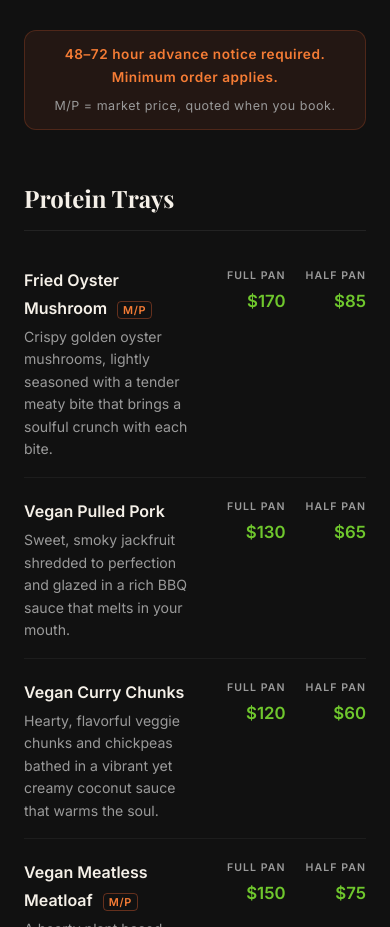
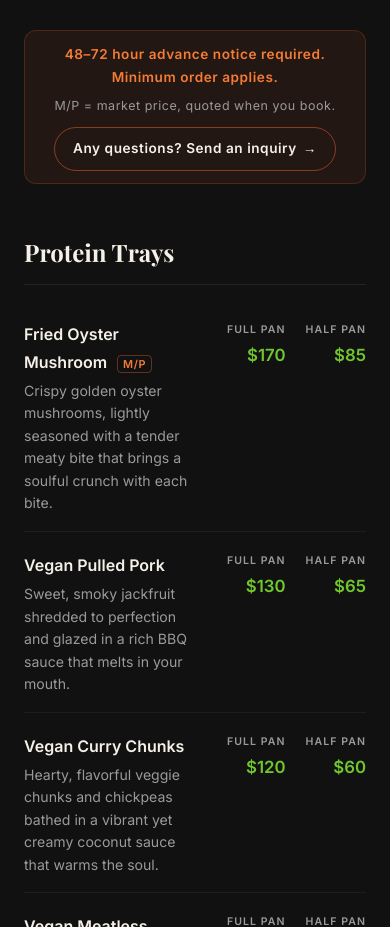
Before and after one commit to Moonwalker5823/Veganish, a website built with Vite: page index.html in a window 390 px wide. Shown: the part 7860-8787 px from the top of the page. Built offline with nearby package versions, Linux system fonts and the light colour scheme; a web font is replaced by a local one.

Commit message:
Put a catering inquiry link at the top of the section
Nate asked for an obvious way to ask a question on arriving at the catering
menu. There was already a full CTA with email and phone, but it's at the foot of
the section - past four tray categories, the soups, sauces, desserts, brunch
list and the photo grid - so anyone with a question had to read the whole menu
to find it.

This goes in the notice box that already carries the 48-72 hour terms, since
that's the "before you book" furniture and it sits directly under the header.
Straight to mailto with a Catering inquiry subject so it lands sorted.

Cream rather than another orange: the box's own text is --orange, so a link in
the same colour wouldn't separate from it. Cream measures 16.1:1 on the tinted
plate. Pill-shaped and 44px tall to match the site's other controls - as plain
inline text it was a ~20px target.

Checked 320-1440: inside the box and the viewport at every width, wrapping to
two lines at 320 and 360 where the label is wider than the box, target never
under 44px.

```diff
--- a/src/sections/catering.js
+++ b/src/sections/catering.js
@@ -23,6 +23,13 @@ export function renderCatering() {
       <p class="catering-terms reveal">
         <strong>${esc(cateringIntro.terms)}</strong>
         <span class="catering-legend">M/P = market price, quoted when you book.</span>
+        <!-- Nate asked for an obvious way to ask a question on arriving at the
+             catering menu. The full CTA is at the foot of the section, but
+             that's past every tray list and the photo grid, so this sits in the
+             notice box that's already carrying the booking terms. -->
+        <a class="catering-inquire" href="mailto:${esc(site.email)}?subject=Catering%20inquiry">
+          Any questions? Send an inquiry <span aria-hidden="true">→</span>
+        </a>
       </p>
 
       <div class="tray-categories" data-reveal-stagger>
--- a/src/styles/sections/catering.css
+++ b/src/styles/sections/catering.css
@@ -60,3 +60,25 @@
   margin: 28px auto 0;
   max-width: 560px;
 }
+
+/* Sits inside the orange terms notice, so it takes cream rather than another
+   orange - the box's text is already --orange and a link needs to separate from
+   it. Cream lands ~14:1 on the tinted plate. Pill-shaped and 44px tall to match
+   the site's other controls; as plain inline text it was a ~20px target. */
+.catering-inquire {
+  display: inline-flex;
+  align-items: center;
+  gap: 6px;
+  min-height: 44px;
+  margin-top: 10px;
+  padding: 0 18px;
+  border: 1px solid rgba(255,107,53,0.45);
+  border-radius: 50px;
+  color: var(--cream);
+  font-weight: 600;
+  transition: var(--transition);
+}
+.catering-inquire:hover {
+  background: rgba(255,107,53,0.16);
+  border-color: var(--orange);
+}
```
